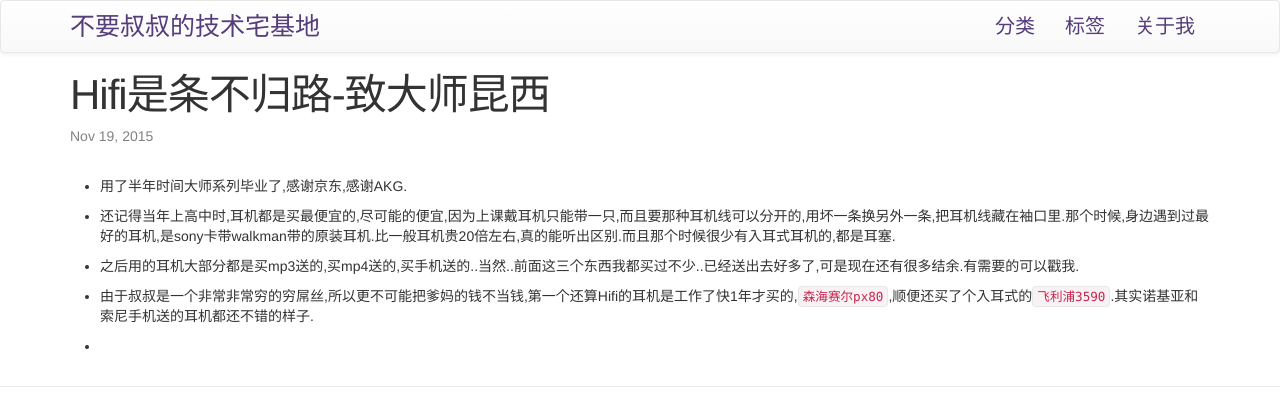
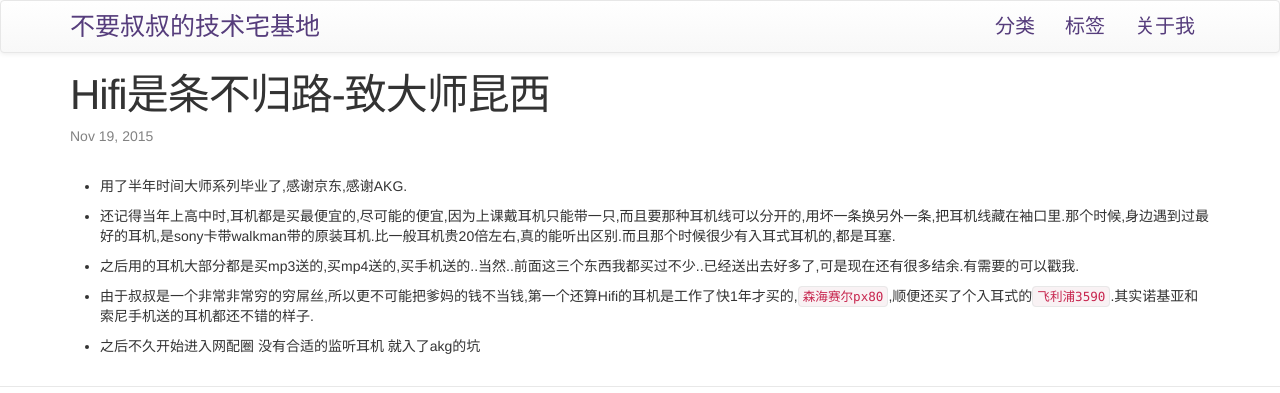
Before and after one commit to buyaoshushu/buyaoshushu.github.io, a Jekyll site: the page built from _posts/2015-11-19-akg-quincy.md, in a window 1280 px wide, cut to the strip 0-393 px from the top of the page. Built offline with Jekyll 4.4.1, drawn with Linux system fonts in a browser that asks for light colours; nearby versions of some CDN libraries.

Commit message:
Mr Hyde was here …

```diff
--- a/_posts/2015-11-19-akg-quincy.md
+++ b/_posts/2015-11-19-akg-quincy.md
@@ -11,4 +11,4 @@ tags: [翻唱]
 
 * 由于叔叔是一个非常非常穷的穷屌丝,所以更不可能把爹妈的钱不当钱,第一个还算Hifi的耳机是工作了快1年才买的,`森海赛尔px80`,顺便还买了个入耳式的`飞利浦3590`.其实诺基亚和索尼手机送的耳机都还不错的样子.
 
-*
+* 之后不久开始进入网配圈 没有合适的监听耳机 就入了akg的坑
```
